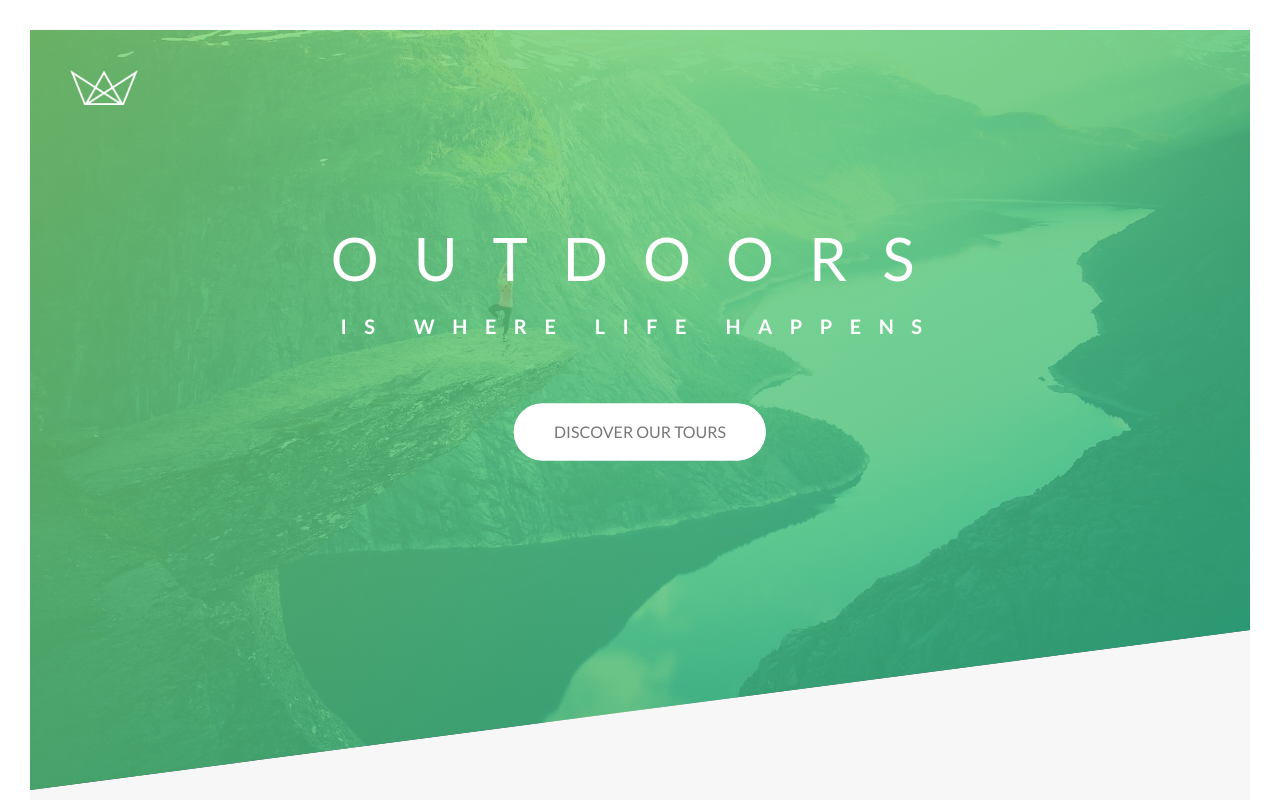
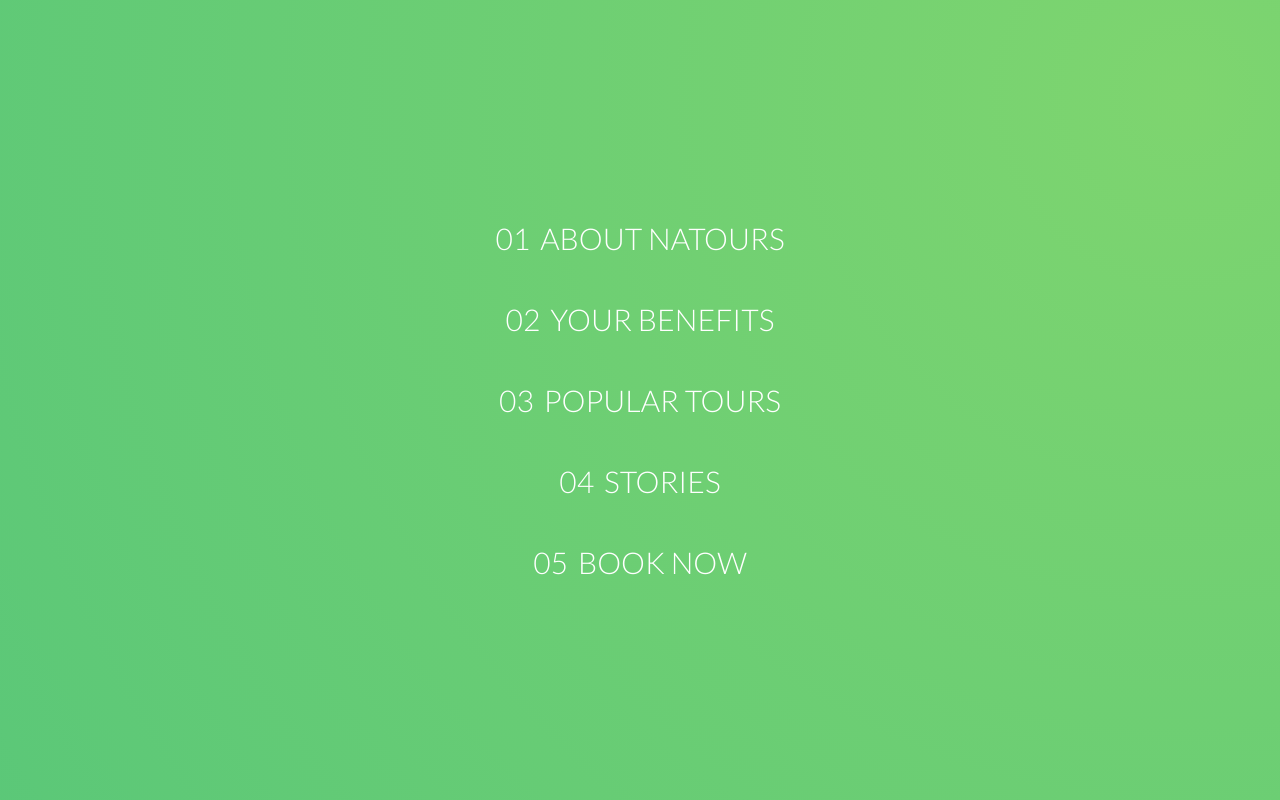
Before and after one commit to sonyks/natours, a website: page index.html in a window 1280 px wide. Shown: the top 800 px of the page. Drawn offline with Linux system fonts and the light colour scheme.

Commit message:
added navigation styles

```diff
--- a/index.html
+++ b/index.html
@@ -14,6 +14,22 @@
         <title>Natours | Exciting tours for adventurous people</title>
     </head>
     <body>
+        <div class="navigation">
+            <input type="checkbox" class="navigation_checkbox" id="navi-toggle">
+            <label for="navi-toggle" class="navigation_button">MENU</label>
+
+            <div class="navigation__background">&nbsp;</div>
+
+            <nav class="navigation__nav">
+                <ul class="navigation__list">
+                    <li class="navigation__item"><a href="#" class="navigation__link"><span>01</span>About Natours</a></li>
+                    <li class="navigation__item"><a href="#" class="navigation__link"><span>02</span>Your benefits</a></li>
+                    <li class="navigation__item"><a href="#" class="navigation__link"><span>03</span>Popular tours</a></li>
+                    <li class="navigation__item"><a href="#" class="navigation__link"><span>04</span>Stories</a></li>
+                    <li class="navigation__item"><a href="#" class="navigation__link"><span>05</span>Book now</a></li>
+                </ul>
+            </nav>
+        </div>
 
         <header class="header">
             <div class="header__logo-box">
--- /dev/null
+++ b/sass/layout/_navigation.scss
@@ -0,0 +1,79 @@
+.navigation {
+    &__checkbbox {
+        display: none;
+    }
+
+    &__button {
+        background-color: $color-white;
+        height: 7rem;
+        width: 7rem;
+        position: fixed;
+        top: 6rem;
+        right: 6rem;
+        border-radius: 50%;
+        z-index: 2000;
+    }
+
+    &__background {
+        height: 6rem;
+        width: 6rem;
+        border-radius: 50%;
+        position: fixed;
+        top: 6.5rem;
+        right: 6.5rem;
+        background-image: radial-gradient($color-primary-light, $color-primary-dark);
+        z-index: 1000;
+
+        transform: scale(80);
+    }
+
+    &__nav {
+        height: 100vh;
+        width: 100%;
+        position: fixed;
+        top: 0;
+        right: 0;
+        z-index: 1500;
+    }
+
+    &__list {
+        position: absolute;
+        top: 50%;
+        left: 50%;
+        transform: translate(-50%,-50%);
+        list-style: none;
+        text-align: center;
+    }
+
+    &__item {
+        margin: 1rem;
+    }
+
+    &__link {
+        &:link,
+        &:visited {
+            display: inline-block;
+            font-size: 3rem;
+            font-weight: 300;
+            color: $color-white;
+            text-decoration: none;
+            text-transform: uppercase;
+            padding: 1rem 2rem;
+            background-image: linear-gradient(120deg, transparent 0%, transparent 50%, $color-white 50%);
+            background-size: 230%;
+            transition: all .4s;
+
+            span {
+                margin-right: 1rem;
+                display: inline-block;
+            }
+        }
+
+        &:hover,
+        &:active {
+            background-position: 100%;
+            color: $color-primary;
+            transform: translateX(1rem);
+        }
+    }
+}
--- a/sass/main.scss
+++ b/sass/main.scss
@@ -15,6 +15,7 @@
 @import "components/story";
 @import "components/bg-video";
 
+@import "layout/navigation";
 @import "layout/header";
 @import "layout/grid";
 @import "layout/footer";
```
Also changed, not shown: css/style.css, 1 other file.
